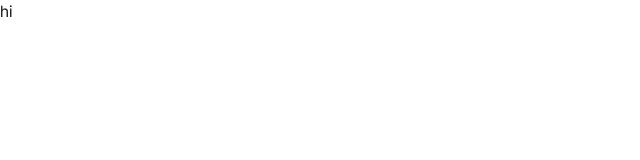
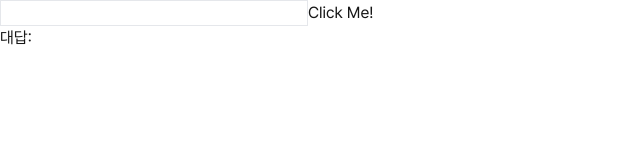
Before and after one commit to DL-Berkey/AI-ChatBot-Project, a Next.js app: page / in a window 1280 px wide. Shown: the top 160 px of the page, without its empty margins (0-640 px from the left). Built offline with nearby package versions, Linux system fonts and the light colour scheme.

Commit message:
CLOVA chatbot server action 추가

```diff
--- /dev/null
+++ b/src/action/clova.ts
@@ -0,0 +1,36 @@
+"use server";
+
+import { revalidatePath } from "next/cache";
+
+type ResponseType = {
+    content: {
+        data: { details: string; type: string };
+    }[];
+    event: string;
+    timestamp: number;
+    userId: string;
+    version: "v1";
+};
+
+export const sample = async (value: string): Promise<ResponseType> => {
+    const res = await fetch(process.env.CLOVA_URL!, {
+        method: "POST",
+        mode: "no-cors",
+        headers: {
+            "x-ncp-apigw-zone_cd": "PUBLIC",
+            "X-NCP-TRACE-ID": process.env.CLOVA_TRACE_ID!,
+            "Content-Type": "application/json",
+        },
+        body: JSON.stringify({
+            userId: "bebe",
+            timestamp: 12345678,
+            content: [{ type: "text", data: { details: value } }],
+            event: "send",
+        }),
+    });
+    const result = await res.json();
+
+    revalidatePath("/");
+
+    return result;
+};
--- /dev/null
+++ b/src/app/(home)/page.tsx
@@ -0,0 +1,34 @@
+"use client";
+
+import { useState } from "react";
+
+import { sample } from "@/action/clova";
+
+const Home = () => {
+    const [value, setValue] = useState("");
+
+    const [answer, setAnswer] = useState("");
+
+    return (
+        <div>
+            <input
+                value={value}
+                onChange={(e) => setValue(e.target.value)}
+                className="border"
+            />
+            <button
+                onClick={async () => {
+                    const res = await sample(value);
+                    console.groupCollapsed("🚀 ~", res);
+
+                    setAnswer(res.content[0].data.details);
+                }}
+            >
+                Click Me!
+            </button>
+            <div>대답: {answer}</div>
+        </div>
+    );
+};
+
+export default Home;
--- a/src/app/layout.tsx
+++ b/src/app/layout.tsx
@@ -17,7 +17,7 @@ const RootLayout = ({
     children: React.ReactNode;
 }>) => {
     return (
-        <html lang="en">
+        <html lang="ko">
             <body className={`${pretendard.className}`}>{children}</body>
         </html>
     );
--- a/src/app/page.tsx
+++ /dev/null
@@ -1,5 +0,0 @@
-const Home = () => {
-    return <div>hi</div>;
-};
-
-export default Home;
```
Also changed, not shown: package.json (+6 -6 lines).
